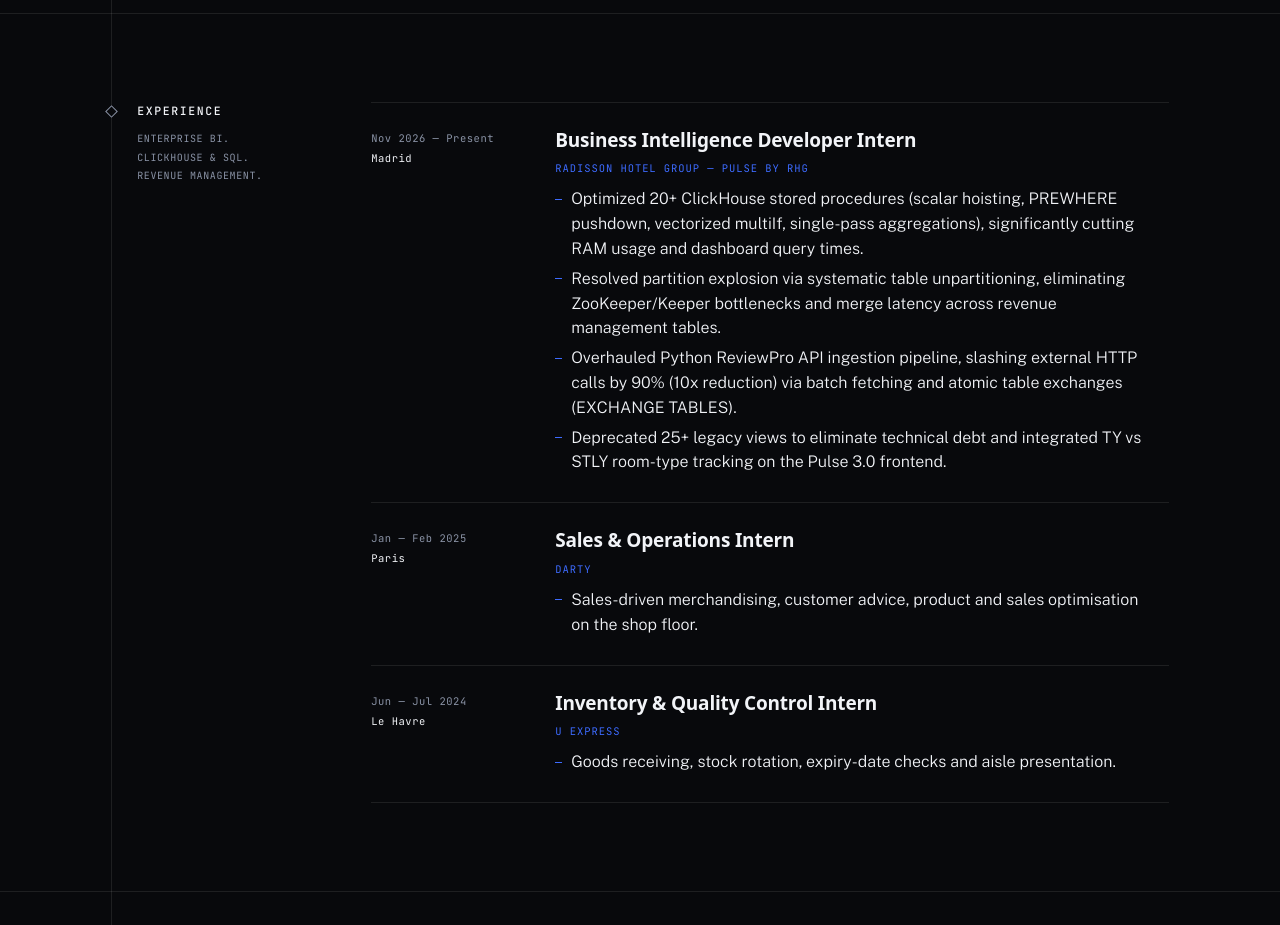
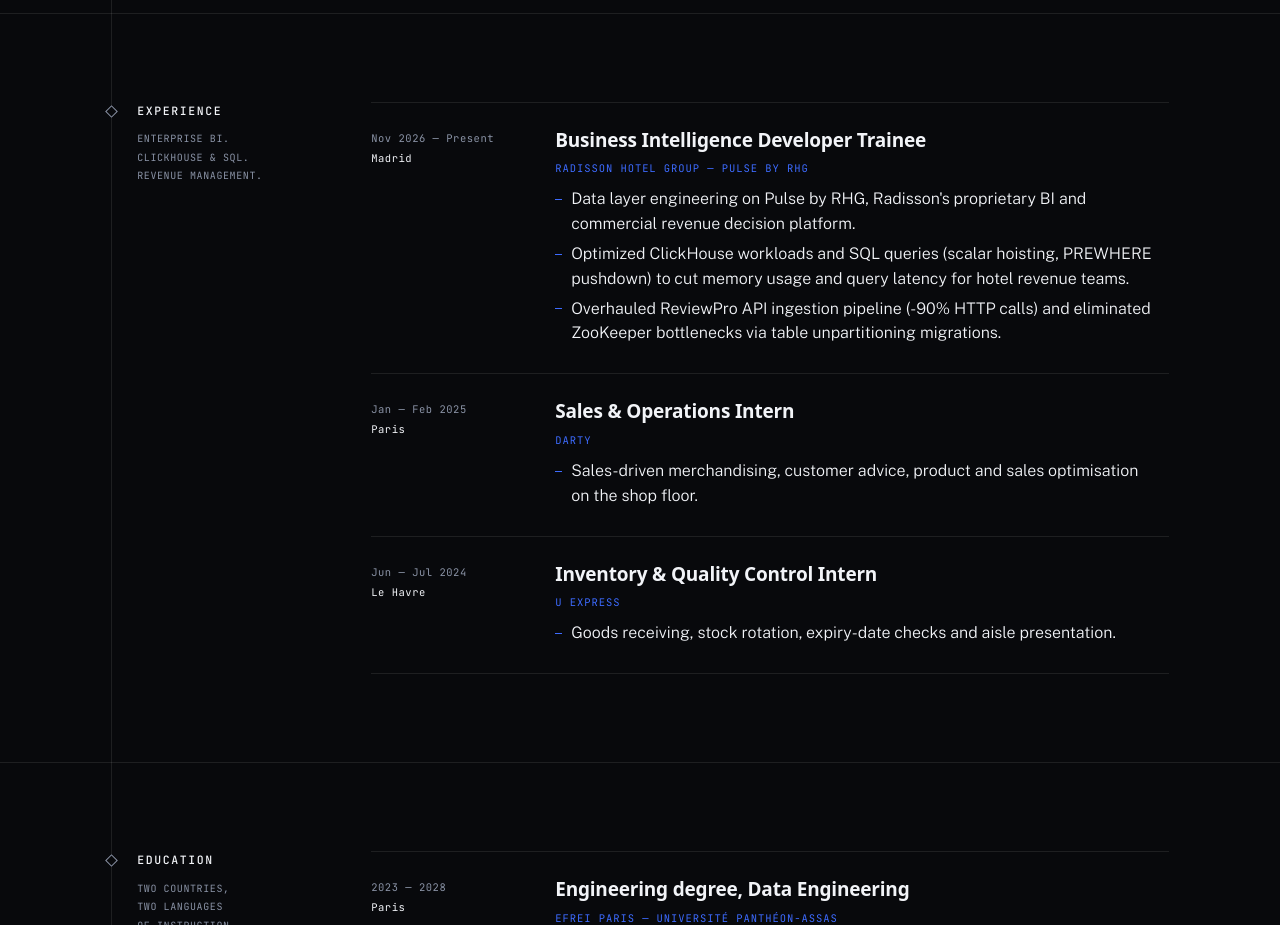
Before and after one commit to TonneauBenjamin/Portfolio-Benjamin-Tonneau, a plain HTML site: page index.html in a window 1280 px wide. Shown: the part 5800-6725 px from the top of the page. Drawn offline with nearby package versions, Linux system fonts and the light colour scheme; a web font is replaced by a local one.

Commit message:
feat: refine Pulse by RHG description with official platform role and scope

```diff
--- a/index.html
+++ b/index.html
@@ -911,18 +911,16 @@
       <article class="row">
         <div class="when"><span lang="en">Nov 2026 — Present</span><span lang="fr">Nov. 2026 — En cours</span><span class="pl">Madrid</span></div>
         <div>
-          <h3 class="role" lang="en">Business Intelligence Developer Intern</h3>
+          <h3 class="role" lang="en">Business Intelligence Developer Trainee</h3>
           <h3 class="role" lang="fr">Stagiaire Business Intelligence Developer</h3>
           <p class="org">Radisson Hotel Group — Pulse by RHG</p>
           <ul>
-            <li lang="en">Optimized 20+ ClickHouse stored procedures (scalar hoisting, PREWHERE pushdown, vectorized multiIf, single-pass aggregations), significantly cutting RAM usage and dashboard query times.</li>
-            <li lang="en">Resolved partition explosion via systematic table unpartitioning, eliminating ZooKeeper/Keeper bottlenecks and merge latency across revenue management tables.</li>
-            <li lang="en">Overhauled Python ReviewPro API ingestion pipeline, slashing external HTTP calls by 90% (10x reduction) via batch fetching and atomic table exchanges (EXCHANGE TABLES).</li>
-            <li lang="en">Deprecated 25+ legacy views to eliminate technical debt and integrated TY vs STLY room-type tracking on the Pulse 3.0 frontend.</li>
-            <li lang="fr">Optimisation de 20+ procédures ClickHouse critiques (scalar hoisting, PREWHERE pushdown, multiIf vectorisés, agrégations single-pass), réduisant drastiquement la RAM et les temps de calcul.</li>
-            <li lang="fr">Résolution de l'explosion de partitions via le dé-partitionnement systématique des tables clés, éliminant la saturation de ZooKeeper et fluidifiant les merges.</li>
-            <li lang="fr">Refonte du pipeline d'ingestion API en Python, divisant par 10 les appels HTTP (-90%) via le traitement par lot asynchrone et des bascules atomiques (EXCHANGE TABLES).</li>
-            <li lang="fr">Suppression de 25+ vues obsolètes pour assainir la dette technique et intégration du suivi comparatif TY vs STLY sur l'applicatif Pulse 3.0.</li>
+            <li lang="en">Data layer engineering on Pulse by RHG, Radisson's proprietary BI and commercial revenue decision platform.</li>
+            <li lang="en">Optimized ClickHouse workloads and SQL queries (scalar hoisting, PREWHERE pushdown) to cut memory usage and query latency for hotel revenue teams.</li>
+            <li lang="en">Overhauled ReviewPro API ingestion pipeline (-90% HTTP calls) and eliminated ZooKeeper bottlenecks via table unpartitioning migrations.</li>
+            <li lang="fr">Ingénierie de la couche data sur Pulse by RHG, la plateforme décisionnelle et de revenue management propriétaire du groupe Radisson.</li>
+            <li lang="fr">Optimisation des traitements ClickHouse et requêtes SQL pour réduire l'empreinte mémoire et accélérer le reporting opérationnel des hôtels.</li>
+            <li lang="fr">Refonte du pipeline d'ingestion API (-90% d'appels HTTP) et résolution de l'explosion de partitions via le dé-partitionnement des tables clés.</li>
           </ul>
         </div>
       </article>
```
